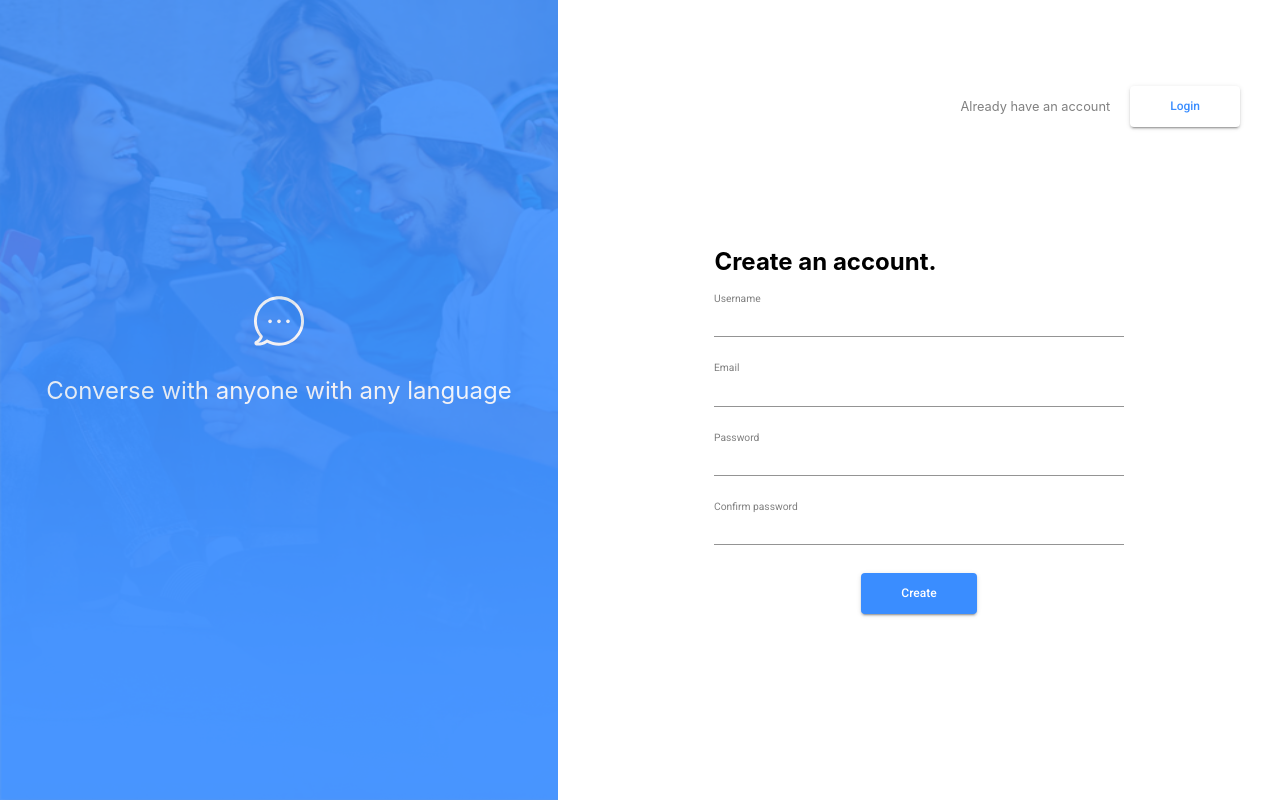
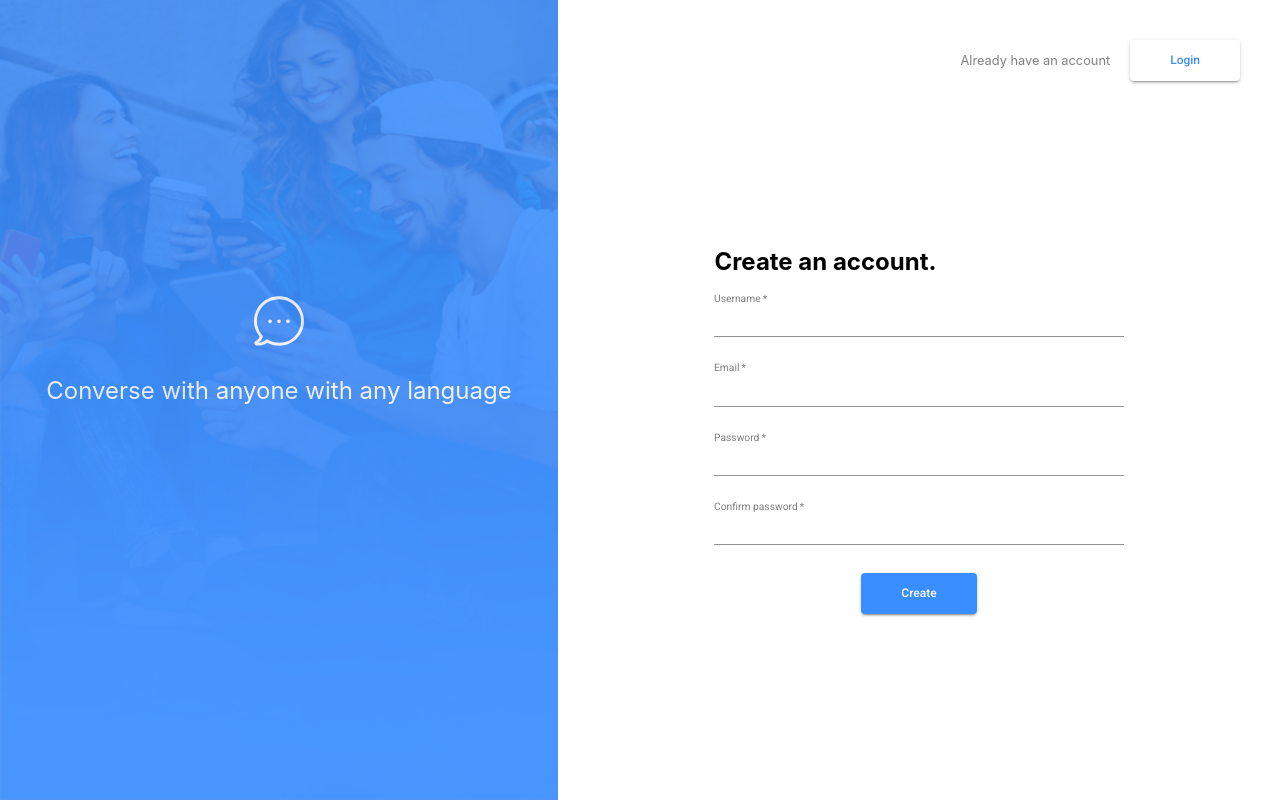
Before and after one commit to geeksnet22/full-stack-chat-application, a React (Create React App) app in the folder client/: page /register in a window 1280 px wide. Built offline with nearby package versions, Linux system fonts and the light colour scheme.

Commit message:
ensure user prompt always stays at the top of the page

```diff
--- a/client/src/pages/Authentication.js
+++ b/client/src/pages/Authentication.js
@@ -17,17 +17,17 @@ const useStyles = makeStyles((theme) => ({
     alignItems: "center",
     padding: "20px",
     height: "100%",
-    justifyContent: "center",
+    [theme.breakpoints.down("sm")]: {
+      flex: 1,
+    },
   },
   formContainer: {
     display: "flex",
     flexDirection: "column",
     alignItems: "center",
-    marginTop: "-100px",
+    justifyContent: "center",
     width: "100%",
-    [theme.breakpoints.down("sm")]: {
-      marginTop: "-10px",
-    },
+    height: "100%",
   },
   formBody: {
     display: "flex",
@@ -35,14 +35,13 @@ const useStyles = makeStyles((theme) => ({
     alignItems: "center",
     width: "60%",
     [theme.breakpoints.down("sm")]: {
-      width: "100%",
+      width: "80%",
     },
   },
   messageContainer: {
     display: "flex",
     alignItems: "center",
     alignSelf: "flex-end",
-    marginBottom: "100px",
   },
   p: {
     fontSize: "0.8rem",
@@ -71,7 +70,6 @@ function Authentication({ isSignupPage }) {
     <div className={classes.authentication}>
       <AuthenticationPhoto />
       <div className={classes.textAreaContainer}>
-        <div className={classes.formContainer}>
         <div className={classes.messageContainer}>
           <p className={classes.p}>
             {isSignupPage
@@ -81,13 +79,12 @@ function Authentication({ isSignupPage }) {
           <Button
             color="secondary"
             variant="contained"
-              onClick={() =>
-                history.push(isSignupPage ? "/login" : "/register")
-              }
+            onClick={() => history.push(isSignupPage ? "/login" : "/register")}
           >
             {isSignupPage ? "Login" : "Create account"}
           </Button>
         </div>
+        <div className={classes.formContainer}>
           <div className={classes.formBody}>
             <h4 className={classes.h4}>
               {isSignupPage ? "Create an account." : "Welcome back!"}
@@ -95,6 +92,7 @@ function Authentication({ isSignupPage }) {
             <FormControl fullWidth={true}>
               {isSignupPage && (
                 <TextField
+                  required={true}
                   label="Username"
                   type="text"
                   color="primary"
@@ -105,6 +103,7 @@ function Authentication({ isSignupPage }) {
                 />
               )}
               <TextField
+                required={true}
                 label="Email"
                 type="email"
                 color="primary"
@@ -114,6 +113,7 @@ function Authentication({ isSignupPage }) {
                 margin="normal"
               />
               <TextField
+                required={true}
                 label="Password"
                 type="password"
                 color="primary"
@@ -124,6 +124,7 @@ function Authentication({ isSignupPage }) {
               />
               {isSignupPage && (
                 <TextField
+                  required={true}
                   label="Confirm password"
                   type="password"
                   color="primary"
```
Lines whose indentation alone changed are shown as unchanged.
